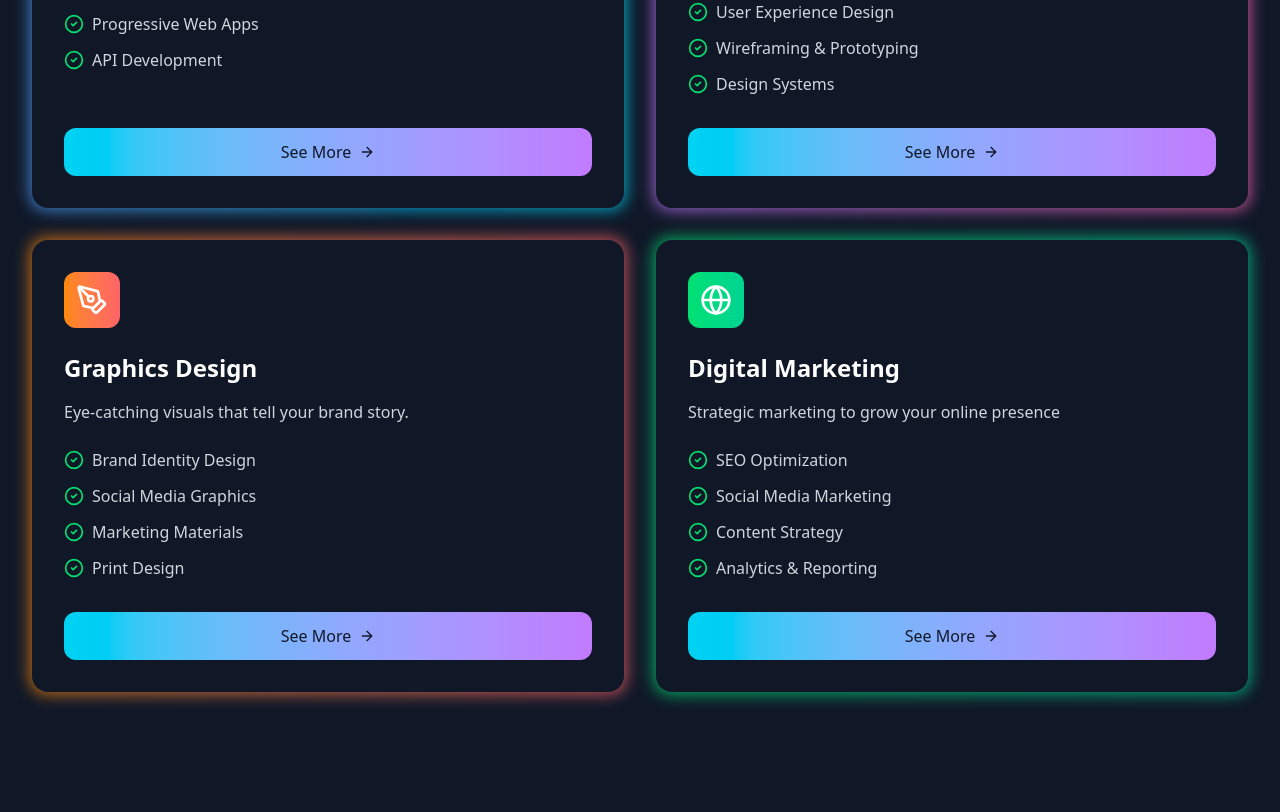
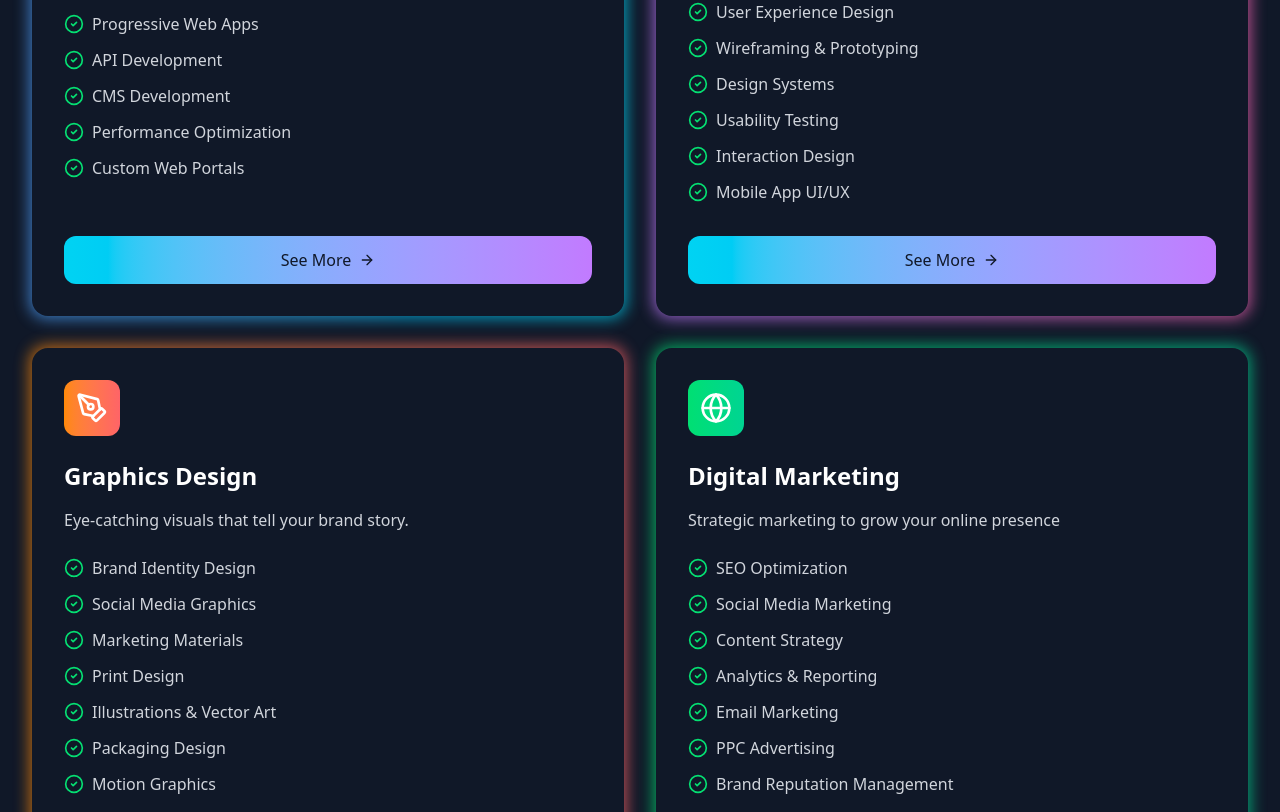
Before and after one commit to SM0718/teamPortfolio, a React (Vite) app: page /services in a window 1280 px wide. Shown: the part 568-1380 px from the top of the page. Built offline with nearby package versions, Linux system fonts and the light colour scheme; a web font is replaced by a local one.

Commit message:
added more points

```diff
--- a/src/pages/AboutUs.jsx
+++ b/src/pages/AboutUs.jsx
@@ -140,7 +140,7 @@ const AboutUs = () => {
         <div className="absolute inset-0 bg-gradient-to-b from-cyan-500/10 to-purple-500/10"></div>
         <div className="mx-auto max-w-7xl py-16 px-4 sm:px-6 lg:py-24 lg:px-8 relative">
           <div className="text-center">
-            <h2 className="text-3xl font-bold bg-gradient-to-r from-cyan-300 via-white to-purple-300 bg-clip-text text-transparent sm:text-4xl">
+            <h2 className="text-3xl py-2 font-bold bg-gradient-to-r from-cyan-300 via-white to-purple-300 bg-clip-text text-transparent sm:text-4xl">
               Ready to bring your vision to life?
             </h2>
             <p className="mx-auto mt-4 max-w-2xl text-lg text-gray-300">
--- a/src/pages/ServicesPage.jsx
+++ b/src/pages/ServicesPage.jsx
@@ -28,7 +28,10 @@ const ServicesPage = () => {
           "Full-stack Development",
           "E-commerce Solutions",
           "Progressive Web Apps",
-        "API Development"
+          "API Development",
+          "CMS Development",
+          "Performance Optimization",
+          "Custom Web Portals"
         ],
         color: "from-blue-400 to-cyan-400",
         slug: '/services/0'
@@ -41,7 +44,10 @@ const ServicesPage = () => {
           "User Interface Design",
           "User Experience Design",
           "Wireframing & Prototyping",
-        "Design Systems"
+          "Design Systems",
+          "Usability Testing",
+          "Interaction Design",
+          "Mobile App UI/UX"
         ],
         color: "from-purple-400 to-pink-400",
         slug: '/services/1'
@@ -54,7 +60,10 @@ const ServicesPage = () => {
           "Brand Identity Design",
           "Social Media Graphics",
           "Marketing Materials",
-          "Print Design"
+          "Print Design",
+          "Illustrations & Vector Art",
+          "Packaging Design",
+          "Motion Graphics"
         ],
         color: "from-orange-400 to-red-400",
         slug: '/services/2'
@@ -67,12 +76,16 @@ const ServicesPage = () => {
           "SEO Optimization",
           "Social Media Marketing",
           "Content Strategy",
-        "Analytics & Reporting"
+          "Analytics & Reporting",
+          "Email Marketing",
+          "PPC Advertising",
+          "Brand Reputation Management"
         ],
         color: "from-green-400 to-emerald-400",
         slug: '/services/3'
       }
   ];
+
 
   const additionalFeatures = [
     { icon: <Monitor />, text: "Responsive Design" },
```
Lines whose indentation alone changed are shown as unchanged.
